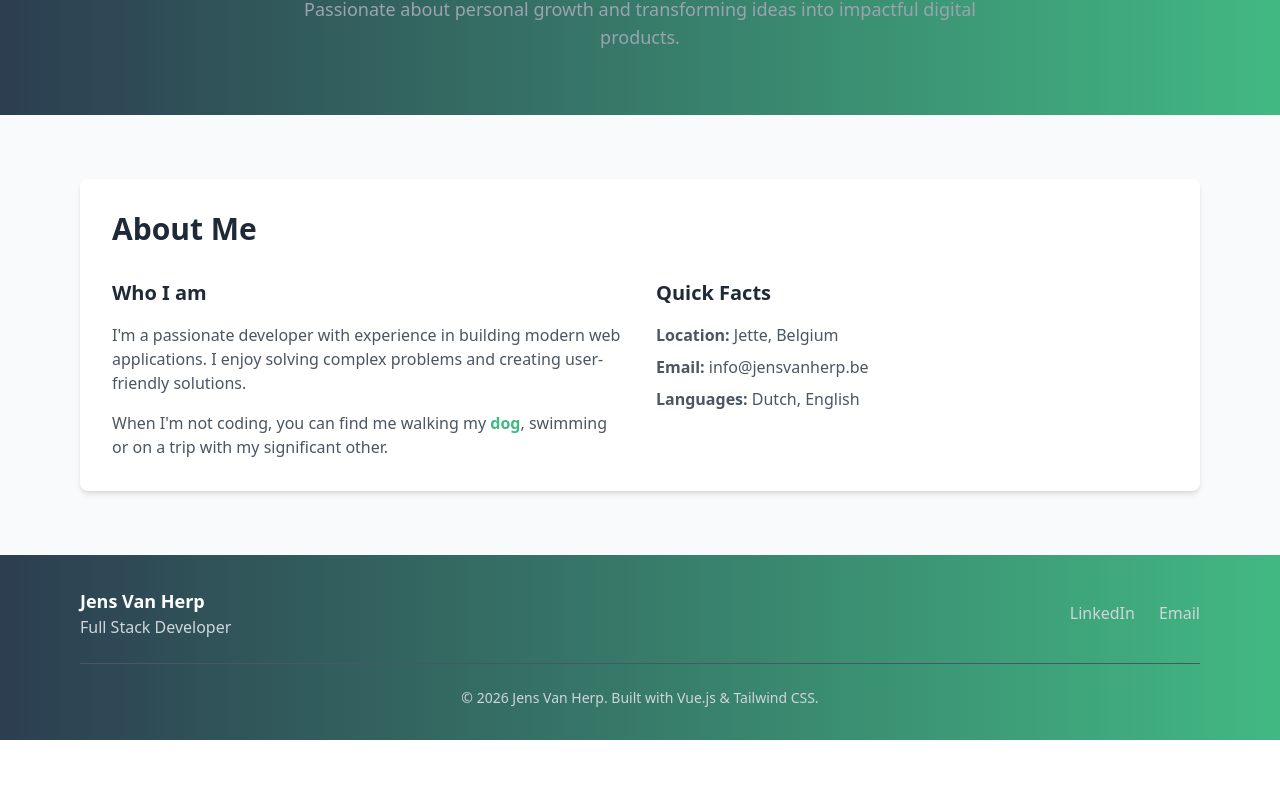
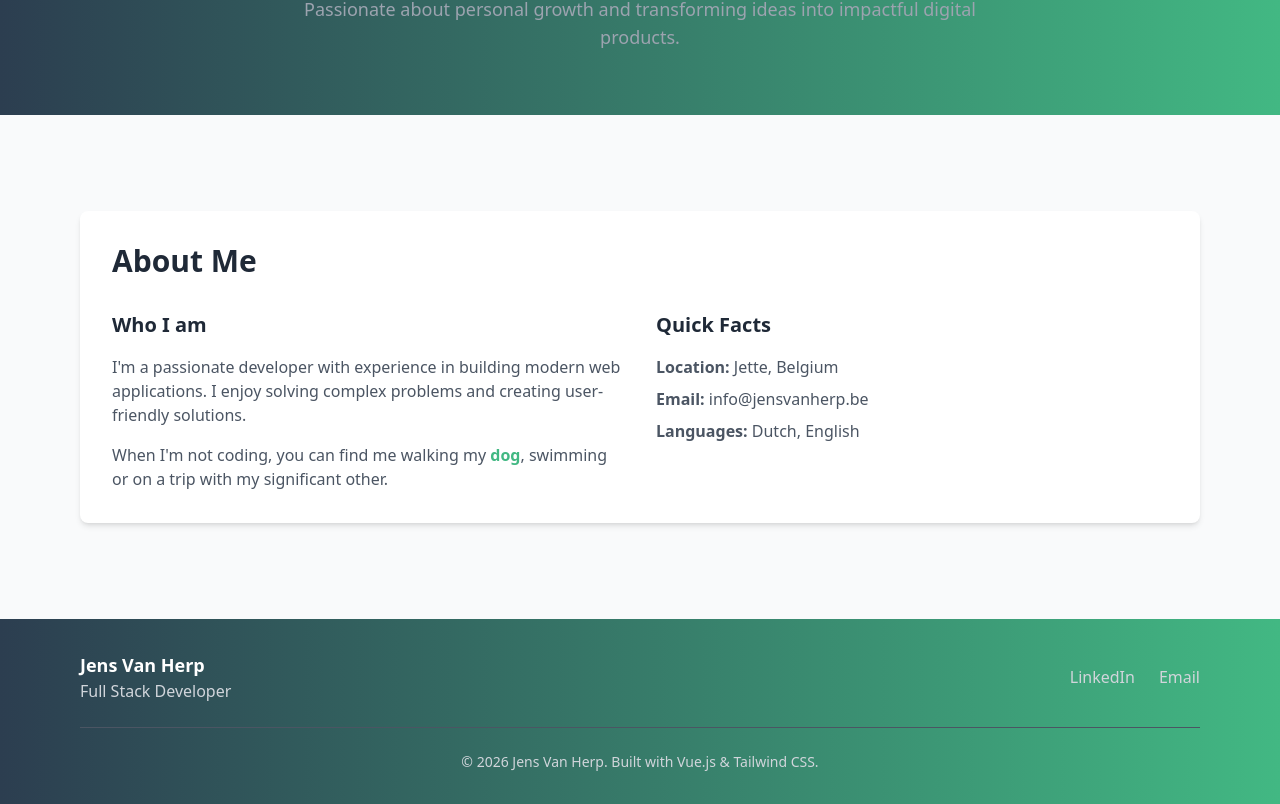
Before and after one commit to Audiosleef/my-resume-vue, a Vue app: page / in a window 1280 px wide. Shown: the part 485-1289 px from the top of the page. Before the commit the page ends 1225 px from the top, so only its background shows below. Built offline with nearby package versions, Linux system fonts and the light colour scheme; the HTML template or start-up script is replaced by a standard one.

Commit message:
fixed margins

```diff
--- a/src/components/Banner.vue
+++ b/src/components/Banner.vue
@@ -2,7 +2,7 @@
 
 <template>
   <div class="bg-gradient-to-r from-[#2c3e50] to-[#42b883] text-white">
-    <div class="max-w-6xl mx-auto px-4 py-16">
+    <div class="max-w-6xl mx-auto px-4 py-16 mb-8">
       <div class="text-center">
         <img
           src="/profile.jpg"
--- a/src/components/Footer.vue
+++ b/src/components/Footer.vue
@@ -3,7 +3,7 @@ const currentYear = new Date().getFullYear()
 </script>
 
 <template>
-  <footer class="bg-gradient-to-r from-[#2c3e50] to-[#42b883] text-white py-8">
+  <footer class="bg-gradient-to-r from-[#2c3e50] to-[#42b883] text-white py-8 mt-8">
     <div class="max-w-6xl mx-auto px-4">
       <div class="flex flex-col md:flex-row justify-between items-center">
         <div class="mb-4 md:mb-0">
```
